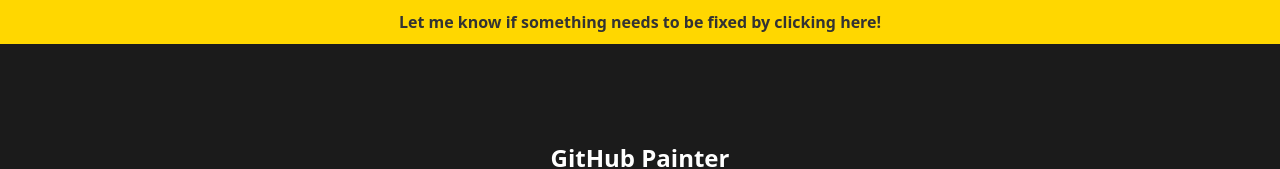
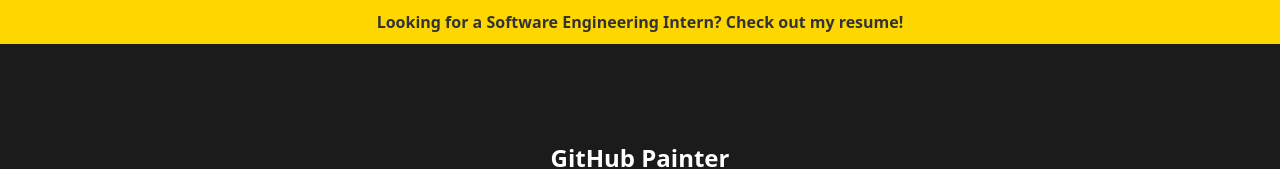
Before and after one commit to mattrltrent/github_painter, a Next.js app: page / in a window 1280 px wide. Shown: the top 169 px of the page. Built offline with nearby package versions, Linux system fonts and the light colour scheme.

Commit message:
feat: banner link to my resume

```diff
--- a/src/app/page.js
+++ b/src/app/page.js
@@ -49,22 +49,14 @@
     ),
     (
       <div className={styles.all}>
-        <div className={styles.banner}>
+        <div >
           <a
-            onClick={(e) => {
-              e.preventDefault();
-              bannerClick();
-                window.open("mailto:me@matthewtrent.me");
-              // window.open(
-              //   "https://matthewtrent.me/covehack/summer-2024",
-              //   "_blank"
-              // );
-            }}
+            className={styles.banner}
             target="_blank"
-            href="javascript:;"
+            href="https://matthewtrent.me/resume.pdf"
           >
             <b>
-             Let me know if something needs to be fixed by clicking here!
+             Looking for a Software Engineering Intern? Check out my resume!
             </b>
           </a>
         </div>
--- a/src/app/styles/page.module.css
+++ b/src/app/styles/page.module.css
@@ -3,6 +3,10 @@
   text-align: center;
   padding: 10px 20px;
   color: #333333;
+  width: 100%;
+  margin: auto;
+  /* block */
+  display: block;
 }
 
 .all {
```
